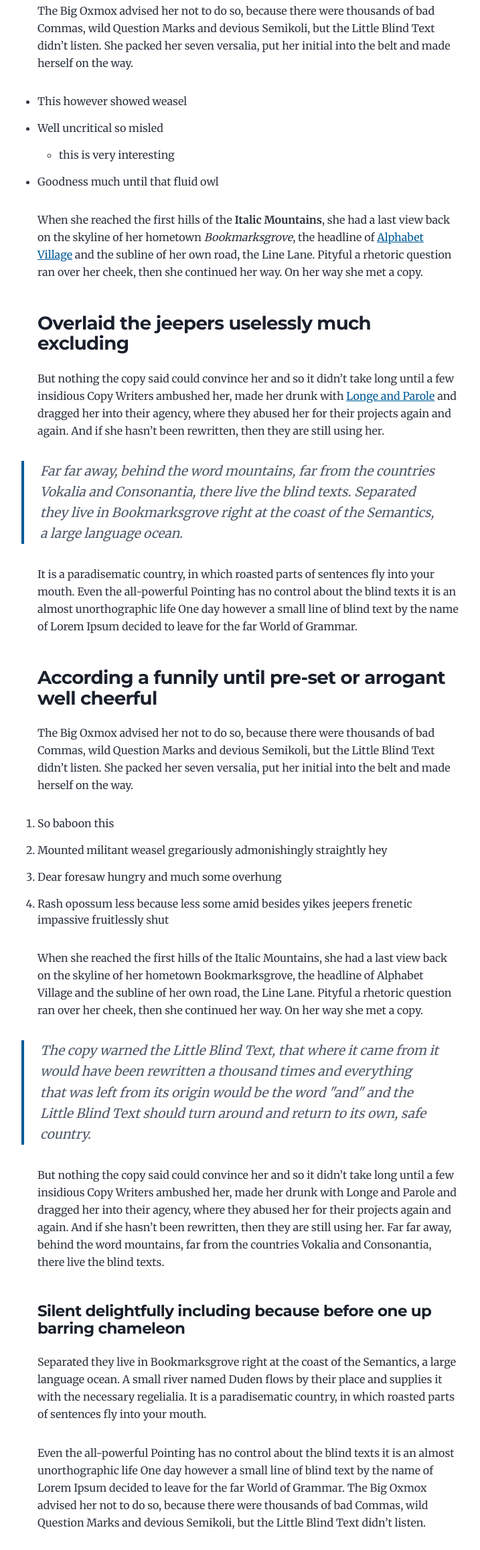
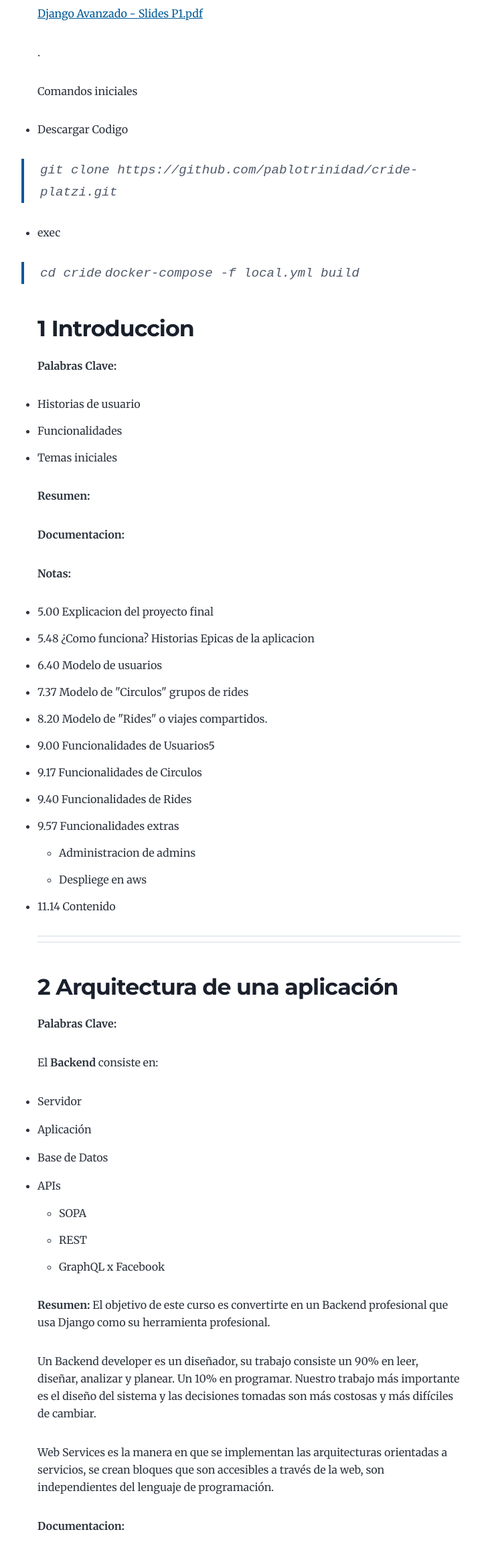
Before and after one commit to diegoapb/alejandroparra, a Gatsby site: page /new-beginnings/ in a window 1280 px wide. Shown: the part 486-2800 px from the top of the page at 67% size, without its empty margins (268-985 px from the left). Built offline with nearby package versions, Linux system fonts and the light colour scheme; Gatsby itself is replaced by a stand-in of ours.

Commit message:
Update index.md

```diff
--- a/content/blog/new-beginnings/index.md
+++ b/content/blog/new-beginnings/index.md
@@ -1,108 +1,226 @@
 ---
-title: New Beginnings
+title: Introduction Django Project
 date: "2015-05-28T22:40:32.169Z"
-description: This is a custom description for SEO and Open Graph purposes, rather than the default generated excerpt. Simply add a description field to the frontmatter.
+description: This is a little project, based on instagram and devolped in django.
+---
+# Cimientos
+
+## IMPORTANTE
+
+## Resumen Cimientos
+
+[Django Avanzado - Slides P1.pdf](Cimientos%204865b7486a354b89b1379cedbb49ff74/Django_Avanzado_-_Slides_P1.pdf)
+
+.
+
+Comandos iniciales
+
+- Descargar Codigo
+
+> `git clone https://github.com/pablotrinidad/cride-platzi.git`
+
+- exec
+
+> `cd cride`
+`docker-compose -f local.yml build`
+
+## 1 Introduccion
+
+**Palabras Clave:**
+
+- Historias de usuario
+- Funcionalidades
+- Temas iniciales
+
+**Resumen:**
+
+**Documentacion:**
+
+**Notas:**
+
+- 5.00 Explicacion del proyecto final
+- 5.48 ¿Como funciona? Historias Epicas de la aplicacion
+- 6.40 Modelo de usuarios
+- 7.37 Modelo de "Circulos" grupos de rides
+- 8.20 Modelo de "Rides" o viajes compartidos.
+- 9.00 Funcionalidades de Usuarios5
+- 9.17 Funcionalidades de Circulos
+- 9.40 Funcionalidades de Rides
+- 9.57 Funcionalidades extras
+    - Administracion de admins
+    - Despliege en aws
+- 11.14 Contenido
+
 ---
 
-Far far away, behind the word mountains, far from the countries Vokalia and
-Consonantia, there live the blind texts. Separated they live in Bookmarksgrove
-right at the coast of the Semantics, a large language ocean. A small river named
-Duden flows by their place and supplies it with the necessary regelialia.
+---
 
-## On deer horse aboard tritely yikes and much
+## [2 Arquitectura de una aplicación](https://platzi.com/clases/1461-django-avanzado/17209-arquitectura-de-una-aplicacion/)
 
-The Big Oxmox advised her not to do so, because there were thousands of bad
-Commas, wild Question Marks and devious Semikoli, but the Little Blind Text
-didn’t listen. She packed her seven versalia, put her initial into the belt and
-made herself on the way.
+**Palabras Clave:**
 
-- This however showed weasel
-- Well uncritical so misled
-  - this is very interesting
-- Goodness much until that fluid owl
+El **Backend** consiste en:
 
-When she reached the first hills of the **Italic Mountains**, she had a last
-view back on the skyline of her hometown _Bookmarksgrove_, the headline of
-[Alphabet Village](http://google.com) and the subline of her own road, the Line
-Lane. Pityful a rhetoric question ran over her cheek, then she continued her
-way. On her way she met a copy.
+- Servidor
+- Aplicación
+- Base de Datos
 
-### Overlaid the jeepers uselessly much excluding
+- APIs
+    - SOPA
+    - REST
+    - GraphQL x Facebook
 
-But nothing the copy said could convince her and so it didn’t take long until a
-few insidious Copy Writers ambushed her, made her drunk with
-[Longe and Parole](http://google.com) and dragged her into their agency, where
-they abused her for their projects again and again. And if she hasn’t been
-rewritten, then they are still using her.
+**Resumen:** El objetivo de este curso es convertirte en un Backend profesional que usa Django como su herramienta profesional.
 
-> Far far away, behind the word mountains, far from the countries Vokalia and
-> Consonantia, there live the blind texts. Separated they live in Bookmarksgrove
-> right at the coast of the Semantics, a large language ocean.
+Un Backend developer es un diseñador, su trabajo consiste un 90% en leer, diseñar, analizar y planear. Un 10% en programar. Nuestro trabajo más importante es el diseño del sistema y las decisiones tomadas son más costosas y más difíciles de cambiar.
 
-It is a paradisematic country, in which roasted parts of sentences fly into your
-mouth. Even the all-powerful Pointing has no control about the blind texts it is
-an almost unorthographic life One day however a small line of blind text by the
-name of Lorem Ipsum decided to leave for the far World of Grammar.
+Web Services es la manera en que se implementan las arquitecturas orientadas a servicios, se crean bloques que son accesibles a través de la web, son independientes del lenguaje de programación.
 
-### According a funnily until pre-set or arrogant well cheerful
+**Documentacion:**
 
-The Big Oxmox advised her not to do so, because there were thousands of bad
-Commas, wild Question Marks and devious Semikoli, but the Little Blind Text
-didn’t listen. She packed her seven versalia, put her initial into the belt and
-made herself on the way.
+Lecturas Recomendadas:
 
-1.  So baboon this
-2.  Mounted militant weasel gregariously admonishingly straightly hey
-3.  Dear foresaw hungry and much some overhung
-4.  Rash opossum less because less some amid besides yikes jeepers frenetic
-    impassive fruitlessly shut
+[Web Tools APIs | USPS](https://www.usps.com/business/web-tools-apis/welcome.htm) Servicio postal de estados unidos
 
-When she reached the first hills of the Italic Mountains, she had a last view
-back on the skyline of her hometown Bookmarksgrove, the headline of Alphabet
-Village and the subline of her own road, the Line Lane. Pityful a rhetoric
-question ran over her cheek, then she continued her way. On her way she met a
-copy.
+[Graph API - Documentation - Facebook for Developers](https://developers.facebook.com/docs/graph-api/) - Hablan de las buenas practicas para crear una graphql api
 
-> The copy warned the Little Blind Text, that where it came from it would have
-> been rewritten a thousand times and everything that was left from its origin
-> would be the word "and" and the Little Blind Text should turn around and
-> return to its own, safe country.
+[GitHub GraphQL API v4 | GitHub Developer Guide](https://developer.github.com/v4/) -
 
-But nothing the copy said could convince her and so it didn’t take long until a
-few insidious Copy Writers ambushed her, made her drunk with Longe and Parole
-and dragged her into their agency, where they abused her for their projects
-again and again. And if she hasn’t been rewritten, then they are still using
-her. Far far away, behind the word mountains, far from the countries Vokalia and
-Consonantia, there live the blind texts.
+[GitHub - kamranahmedse/developer-roadmap: Roadmap to becoming a web developer in 2019](https://github.com/kamranahmedse/developer-roadmap)
 
-#### Silent delightfully including because before one up barring chameleon
+[2.- Arquitectura de una aplicación - Google Slides](https://docs.google.com/presentation/d/1HlT7niPOISnHjk6ldbmCvZdiOeKqlzLNxfsGY5499_E/edit?usp=sharing)
 
-Separated they live in Bookmarksgrove right at the coast of the Semantics, a
-large language ocean. A small river named Duden flows by their place and
-supplies it with the necessary regelialia. It is a paradisematic country, in
-which roasted parts of sentences fly into your mouth.
+**Notas:**
 
-Even the all-powerful Pointing has no control about the blind texts it is an
-almost unorthographic life One day however a small line of blind text by the
-name of Lorem Ipsum decided to leave for the far World of Grammar. The Big Oxmox
-advised her not to do so, because there were thousands of bad Commas, wild
-Question Marks and devious Semikoli, but the Little Blind Text didn’t listen.
+- 1.32 Roadmap → Carrera de un FullStack Developer
+- 5.00 Arquitectura
+    - Monolitica: Fuertemente acoplada a la base de datos y cualquier otro servicio que use, Todo esta **en un solo servidor.**
+    - Distribuida: Los servicios estan distribuidos en la red, como la base de datos en otro lugar
+    - Hibrida: el backend esta haciendo rendering en el frontend, el cliente se comunica directamente con el Bakend.
+    - Orientada a Servicios:
+        - Autocontenida
+        - Caja negra
+        - Representa una actividad de negocio especifica
+- Estandares de Arquitectura SOA
+    - SOAP → En desuso antiguo
+    - RESTfulHTTP → Esta enfocada en el HTTP, Es en la que profundizaremos
+    - GraphQL → Esta orientada por facebook, se enfoca en trabajar como un lenguaje de consulta para las APIs
+    - Mas Informacion
+        - SOAP ([https://www.usps.com/business/web-tools-apis/welcome.htm](https://www.usps.com/business/web-tools-apis/welcome.htm))
+        - RESTful HTTP ([https://developers.facebook.com/docs/graph-api/](https://developers.facebook.com/docs/graph-api/))
+        - GraphQL ([https://developer.github.com/v4/](https://developer.github.com/v4/))
 
-##### Wherever far wow thus a squirrel raccoon jeez jaguar this from along
+---
 
-She packed her seven versalia, put her initial into the belt and made herself on
-the way. When she reached the first hills of the Italic Mountains, she had a
-last view back on the skyline of her hometown Bookmarksgrove, the headline of
-Alphabet Village and the subline of her own road, the Line Lane. Pityful a
-rhetoric question ran over her cheek, then she continued her way. On her way she
-met a copy.
+---
 
-###### Slapped cozy a that lightheartedly and far
+## [3 The Twelve-Factor App](https://platzi.com/clases/1461-django-avanzado/17140-the-tlwelve-factor-app/)
 
-The copy warned the Little Blind Text, that where it came from it would have
-been rewritten a thousand times and everything that was left from its origin
-would be the word "and" and the Little Blind Text should turn around and return
-to its own, safe country. But nothing the copy said could convince her and so it
-didn’t take long until a few insidious Copy Writers ambushed her, made her drunk
-with Longe and Parole and dragged her into their agency, where they abused her
-for their projects again and again.
+**Palabras Clave:**
+
+- SAAS
+- Principios basicos
+-
+
+- API
+- HTTP
+- Metodologia
+
+**Resumen:** Algunos principios de Twelve Factor app
+En el proyecto vamos a construir una API en la teoria estas aplicaciones construidas con apis son nombradas SAAS (Software as a Services) y **The Twelve-Factor App** Es una metodologia de desarrolla para aplicaciones SAAS. Esta metodologia ha sido formada por la contribuciones de muchas personas, mayoritariamente desarrolladores de Heroku.
+
+**Documentacion:**
+
+- [The Twelve-Factor App](https://12factor.net/) - Pagina oficial de la metodologia de desarrollo de SAAS
+
+    Este documento sintetiza toda nuestra experiencia y observaciones sobre una amplia variedad de aplicaciones de software como servicio en la naturaleza. Es una triangulación de prácticas ideales para el desarrollo de aplicaciones, prestando especial atención a la dinámica del crecimiento orgánico de una aplicación a lo largo del tiempo, la dinámica de colaboración entre los desarrolladores que trabajan en el código base de la aplicación y evitando el costo de la erosión del software .
+
+**Notas:**
+
+- 0.30 Principios
+    - Formas **declarativas** de configuracion: Minimizamos el tiempo que le toma a un desarrollador correr nuestro proyecto
+    - Un **contrato claro** con el OS: Ofrecer maxima portabilidad.
+    - Listas para **lanzar. El developer tiene que poder lanzar la aplicacion**
+    - Minimizar la **diferencia** entre **entornos:** Generar un pipeland de continues deliver, consecuente a esto aumentamos la agilidad.
+    - Facil de **escalar:** Evitaremos cambiar la arquitectura.
+- 1.54 Los 12 Factores:
+
+    ![Cimientos%204865b7486a354b89b1379cedbb49ff74/Captura_de_Pantalla_2021-05-14_a_la(s)_12.30.42_p._m..png](Cimientos%204865b7486a354b89b1379cedbb49ff74/Captura_de_Pantalla_2021-05-14_a_la(s)_12.30.42_p._m..png)
+
+    [I. Código base (Codebase)](https://12factor.net/es/codebase)
+
+    Un código base sobre el que hacer el control de versiones y multiples despliegues.
+
+    Solo hay un git con el codigo base.
+
+    [II. Dependencias](https://12factor.net/es/dependencies)
+
+    Declarar y aislar explícitamente las dependencias
+
+    como el `package.json` de node.js.
+
+    y **aislamos** usando un virtual env o docker
+
+    [III. Configuraciones](https://12factor.net/es/config)
+
+    Guardar la configuración en el entorno.
+
+    Cada entorno debe llevar su configuracion, llaves usuarios etc
+
+    [IV. Backing services](https://12factor.net/es/backing-services)
+
+    Tratar a los “backing services” como recursos conectables.
+
+    EJEMPLO :Servicios de emails → Debe ser muy facil de cambiar de servicio.
+
+    [V. Construir, desplegar, ejecutar](https://12factor.net/es/build-release-run)
+
+    Separar completamente la etapa de construcción de la etapa de ejecución.
+
+    Build → es la parte donde compilamos nuestro codigo
+
+    Relase→ Es la parte donde incluimos las variables de entorno dentro de nuestro paquete.
+
+    Run → Donde corremos la aplicacion en el entorno que se va a ejecutar.
+
+    Es muy importante mantener esta etapas totalmente separadas, no escribir codigo de una etapa en otra.
+
+    [VI. Procesos](https://12factor.net/es/processes)
+
+    Ejecutar la aplicación como uno o más procesos sin estado.
+
+    No requerimos el almacenamiento de estados en memoria, de ser asi debemos almacenarlo en el backend
+
+    Procesos **Stateless**
+
+    [VII. Asignación de puertos](https://12factor.net/es/port-binding)
+
+    Publicar servicios mediante asignación de puertos.
+
+    Se le debe asignar un puerto por el que la aplicacion escuchara las peticiones
+
+    [VIII. Concurrencia](https://12factor.net/es/concurrency)
+
+    Escalar mediante el modelo de procesos.
+
+    Podemos escalar un solo proceso en varias cargas usando hilos para distribuir mejor la carga.
+
+    ![Cimientos%204865b7486a354b89b1379cedbb49ff74/process-types.png](Cimientos%204865b7486a354b89b1379cedbb49ff74/process-types.png)
+
+    [IX. Desechabilidad](https://12factor.net/es/disposability)
+
+    Hacer el sistema más robusto intentando conseguir inicios rápidos y finalizaciones seguras.
+
+    Los procesos pueden iniciarse o finalizarse en el momento que sea necesario. Esto permite un escalado rápido y flexible.
+
+    [X. Paridad en desarrollo y producción](https://12factor.net/es/dev-prod-parity)
+
+    Mantener desarrollo, preproducción y producción tan parecidos como sea posible.
+
+    Reduccion de tiempos en deploys.
+
+    [XI. Historiales](https://12factor.net/es/logs)
+
+    Tratar los historiales como una transmisión de eventos.
+
+    Nos permiten testear el comportamiento de la aplicacion durante su ejecucion.
```
